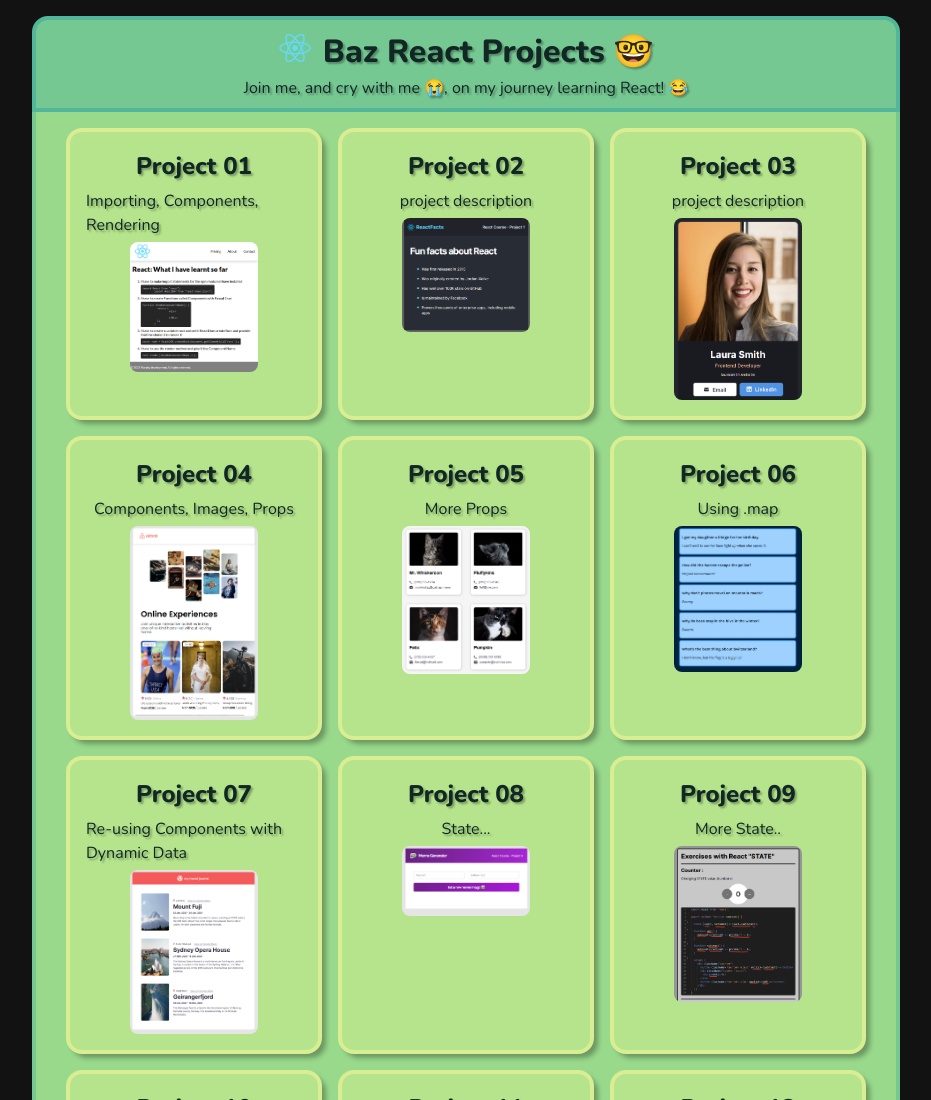
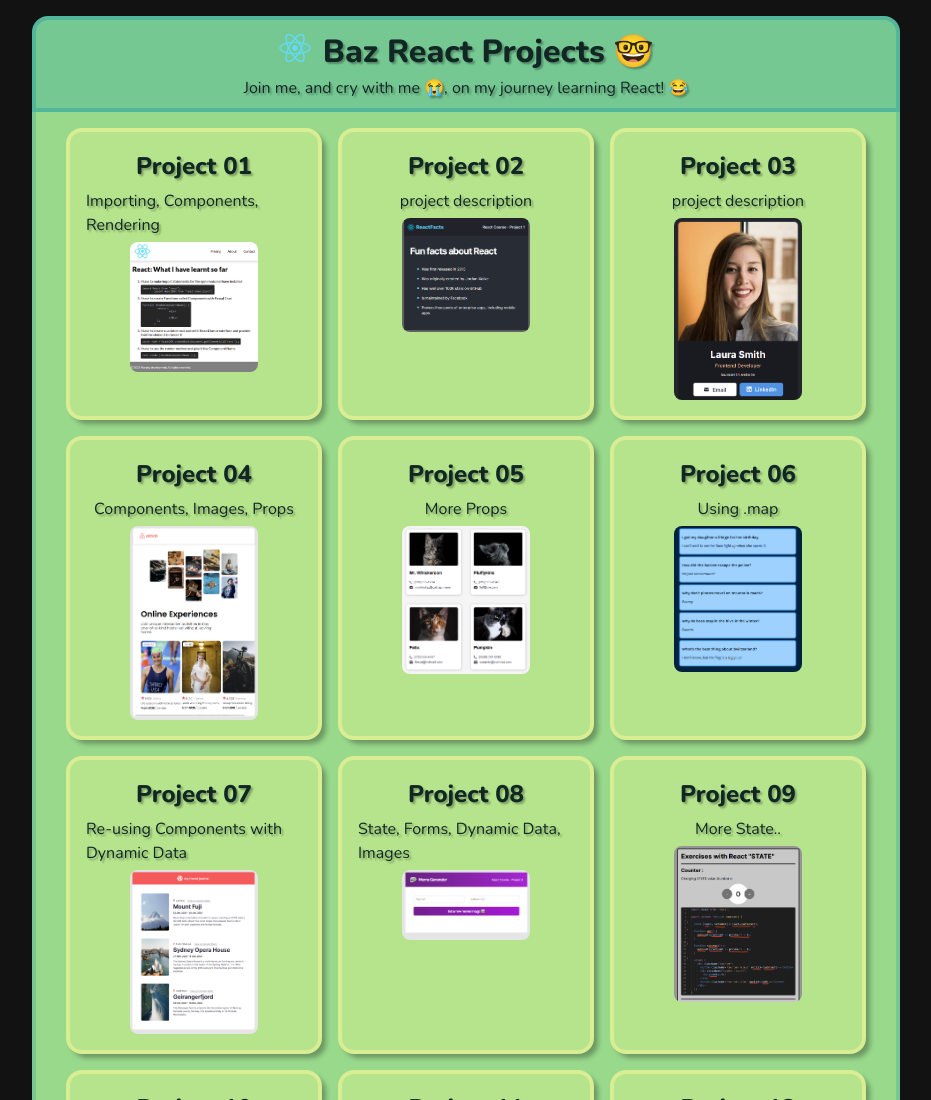
Before and after one commit to bazmurphy/react-projects-index, a plain HTML site: page index.html in a window 1280 px wide. Shown: the top 1100 px of the page, without its empty margins (174-1105 px from the left). Drawn offline with nearby package versions, Linux system fonts and the light colour scheme.

Commit message:
changed project 08 description

```diff
--- a/index.html
+++ b/index.html
@@ -68,7 +68,7 @@
         <section class="project-cell">
             <a class="project-link" href="https://baz-react-project-08.netlify.app" target="_blank">
                 <h2 class="project-heading">Project 08</h2>
-                <p class="project-description">State...</p>
+                <p class="project-description">State, Forms, Dynamic Data, Images</p>
                 <img class="project-image" src="./images/project-08.png" alt="">
             </a>
         </section>
```
